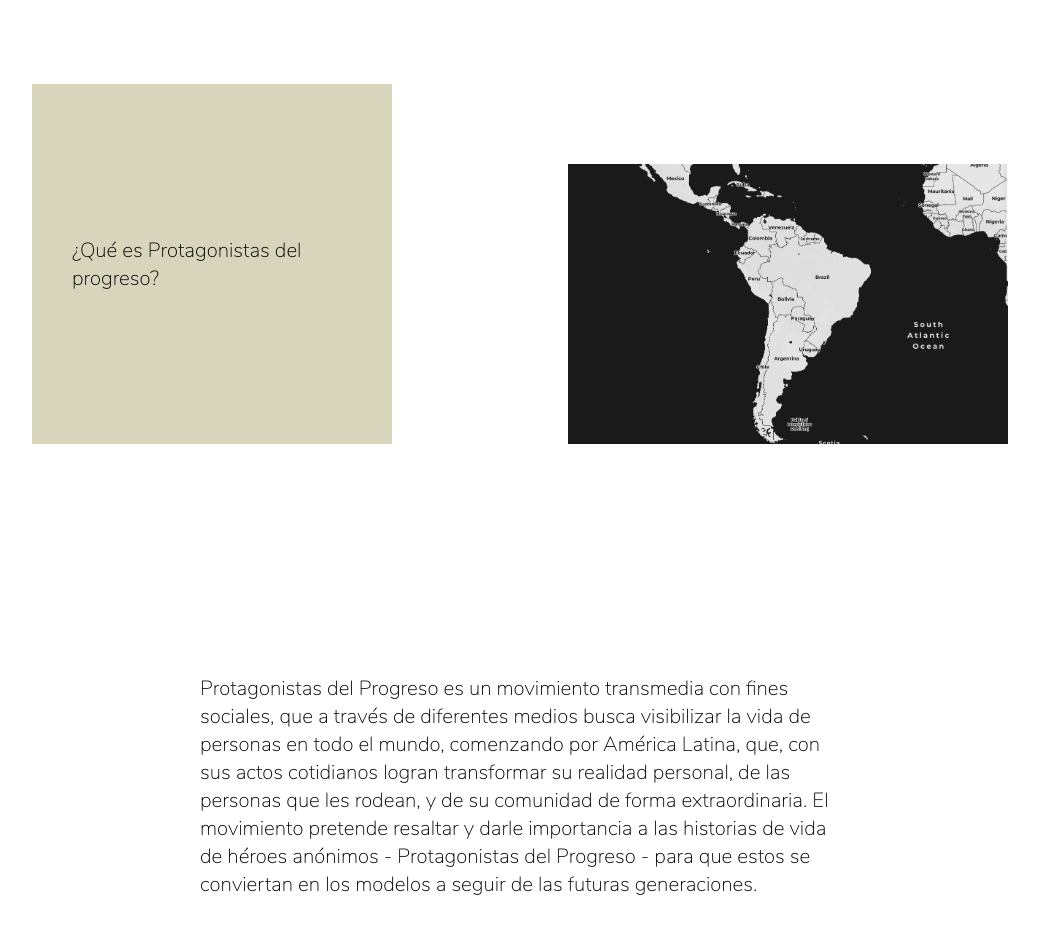
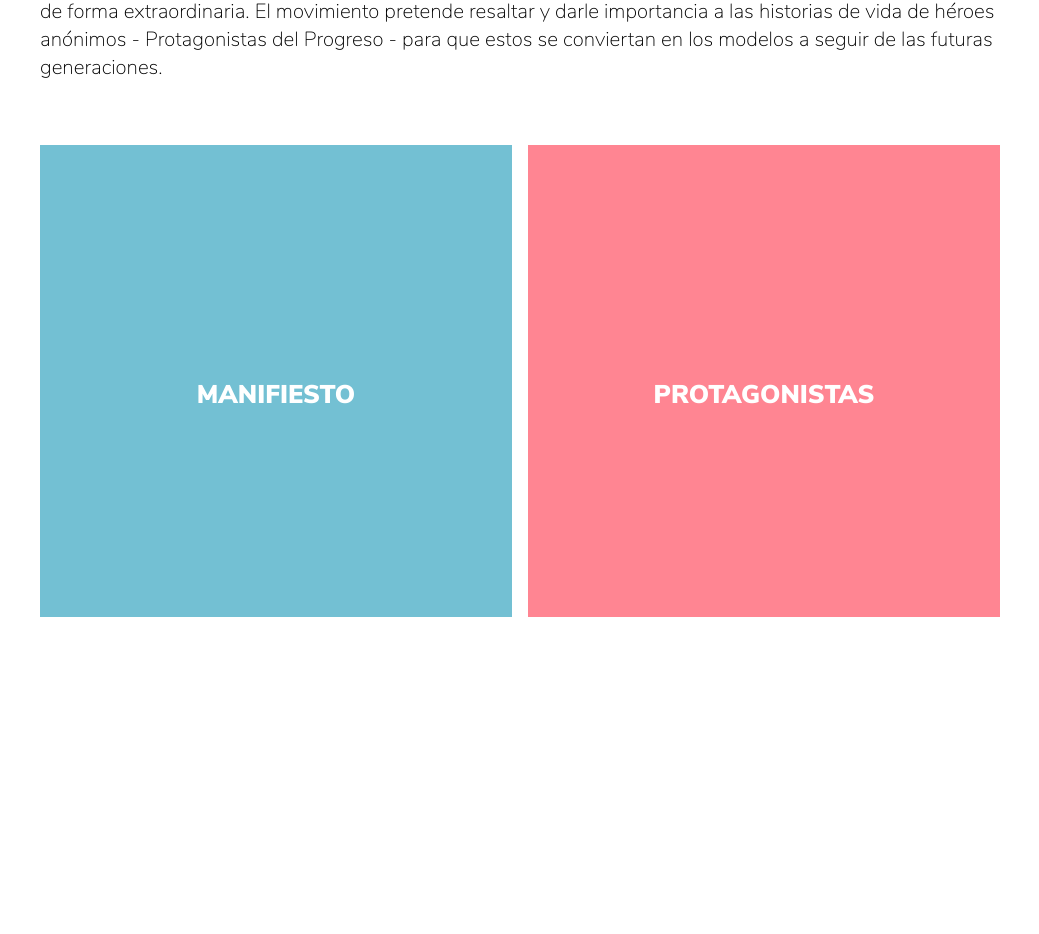
Before and after one commit to carmenchapa/protagonistas, a React (Create React App) app: page / in a window 1280 px wide. Shown: the part 1008-1942 px from the top of the page, without its empty margins (120-1159 px from the left). After the commit the page ends 1625 px from the top, so only its background shows below. Built offline with nearby package versions, Linux system fonts and the light colour scheme; no server answers; what google-maps-react would draw is missing.

Commit message:
Change about

```diff
--- a/src/css/Styles.scss
+++ b/src/css/Styles.scss
@@ -119,6 +119,25 @@ b {
   height: 100%;
   width: 100%;
   object-fit: cover;
+}
+
+/* ------* BACKGROUND COLORS *------ */
+
+.pink {
+  background-color: var(--pink);
+}
+.cyan {
+  background-color: var(--cyan);
+}
+.aquamarine {
+  background-color: var(--aquamarine);
+}
+.green {
+  background-color: var(--green);
+}
+
+.pT100 {
+  padding-top: 100%;
 }
 
 /* ------* NAVIGATION *------ */
--- a/src/home/index.js
+++ b/src/home/index.js
@@ -17,7 +17,17 @@ export default class Home extends React.Component {
             DEL PROGRESO
           </p>
         </div>
-        <div className='FullHeight FlexStyle' style={{ flexDirection: 'column', flex: 1, alignSelf: 'center' }}>
+        <div className='gridPadding'>
+          <div style={{ paddingTop: '4%', paddingBottom: '4%' }}>{newText(data.introProtas)}</div>
+          <div className='gridEjes'>
+            <EjeSquare text={'manifiesto'.toUpperCase()} color='cyan' />
+            <EjeSquare text={'protagonistas'.toUpperCase()} color='pink' />
+            {/* <EjeSquare text='arte' color={green} />
+          <EjeSquare text='ciencia' color={aquamarine} /> */}
+          </div>
+        </div>
+
+        {/* <div className='FullHeight FlexStyle' style={{ flexDirection: 'column', flex: 1, alignSelf: 'center' }}>
           <div style={secondContainerStyle}>
             <Square text='¿Qué es Protagonistas del progreso?' color='#d8d5bd' size={'45vh'} fontSize={50} />
             <Rectangle src={require('../static/images/map.png')} width={'55vh'} height={'35vh'} />
@@ -25,10 +35,34 @@ export default class Home extends React.Component {
         </div>
         <div className='FullHeight FlexStyle' style={thirdContainerStyle}>
           {newText(data.introProtas)}
-        </div>
+        </div> */}
       </div>
     )
   }
+}
+
+const EjeSquare = props => (
+  <div className={`FlexStyle Centred pT100 ${props.color}`}>
+    <div style={inside}>
+      <img src={props.img} alt='' />
+      <p className='Mov' style={{ color: '#fff' }}>
+        {props.text}
+      </p>
+    </div>
+  </div>
+)
+
+const inside = {
+  display: 'flex',
+  flexDirection: 'column',
+  justifyContent: 'center',
+  alignItems: 'center',
+  marginTop: '-100%'
+}
+
+const pT100 = {
+  paddingTop: '100%'
+  // backgroundColor: 'var(--pink)'
 }
 
 const secondContainerStyle = {
```
